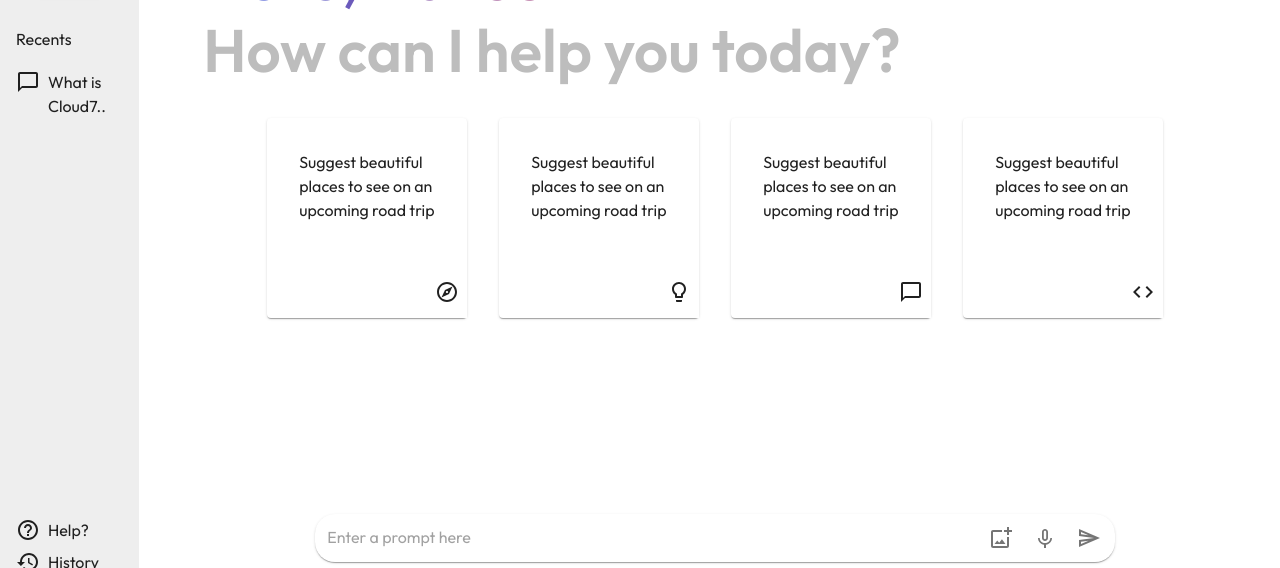
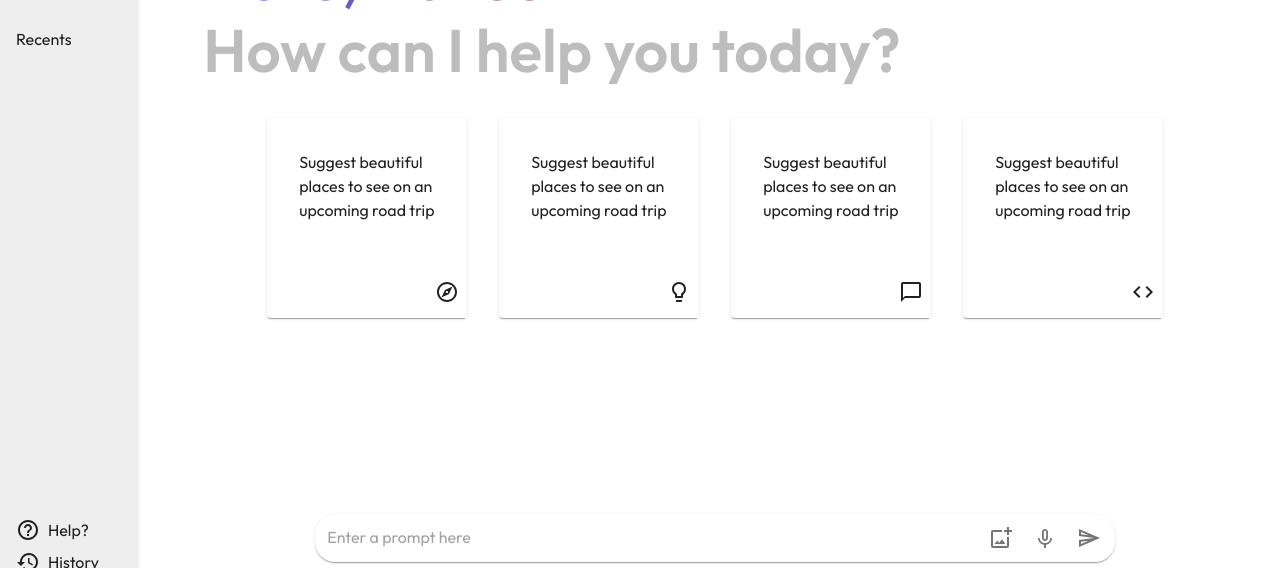
Before and after one commit to Naveen-Lankesha/Cloud-AI, a React (Vite) app: page / in a window 1280 px wide. Both pictures are taken after a click on the button 36 px from the left and 36 px from the top of the page. Shown: the part 178-746 px from the top of the page. Built offline with nearby package versions, Linux system fonts and the light colour scheme.

Commit message:
Cloud7-AI V1.2

```diff
--- a/src/components/Sidebar/Sidebar.jsx
+++ b/src/components/Sidebar/Sidebar.jsx
@@ -6,7 +6,7 @@ import {
   Tooltip,
   Typography,
 } from "@mui/material";
-import React, { useState } from "react";
+import React, { useContext, useState } from "react";
 import MenuIcon from "@mui/icons-material/Menu";
 import AddIcon from "@mui/icons-material/Add";
 import ChatBubbleOutlineOutlinedIcon from "@mui/icons-material/ChatBubbleOutlineOutlined";
@@ -14,9 +14,11 @@ import HelpOutlineOutlinedIcon from "@mui/icons-material/HelpOutlineOutlined";
 import HistoryOutlinedIcon from "@mui/icons-material/HistoryOutlined";
 import SettingsOutlinedIcon from "@mui/icons-material/SettingsOutlined";
 import { grey } from "@mui/material/colors";
+import { Context } from "../../contex/Context";
 
 const Sidebar = () => {
   const [extend, setExtend] = useState(false);
+  const { onSent, prevPrompts, setRecentPrompt } = useContext(Context);
 
   return (
     <Box
@@ -53,9 +55,15 @@ const Sidebar = () => {
         </Typography>
       ) : null}
       {extend ? (
-        <Stack flex={16} direction={"row"} spacing={1}>
-          <ChatBubbleOutlineOutlinedIcon />
-          <Typography>What is Cloud7..</Typography>
+        <Stack flex={16} direction={"column"} spacing={1}>
+          {prevPrompts.map((prompt, index) => {
+            return (
+              <Stack direction={"row"} spacing={1}>
+                <ChatBubbleOutlineOutlinedIcon />
+                <Typography>{prompt.slice(0, 15)}..</Typography>
+              </Stack>
+            );
+          })}
         </Stack>
       ) : (
         <Box flex={16}></Box>
--- a/src/contex/Context.jsx
+++ b/src/contex/Context.jsx
@@ -25,7 +25,7 @@ const ContextProvider = (props) => {
     setPrevPrompts((prev) => [...prev, input]);
     const response = await run(input);
     let responseArray = response.split("**");
-    let newResponse;
+    let newResponse = "";
     for (let i = 0; i < responseArray.length; i++) {
       if (i === 0 || i % 2 !== 1) {
         newResponse += responseArray[i];
```
